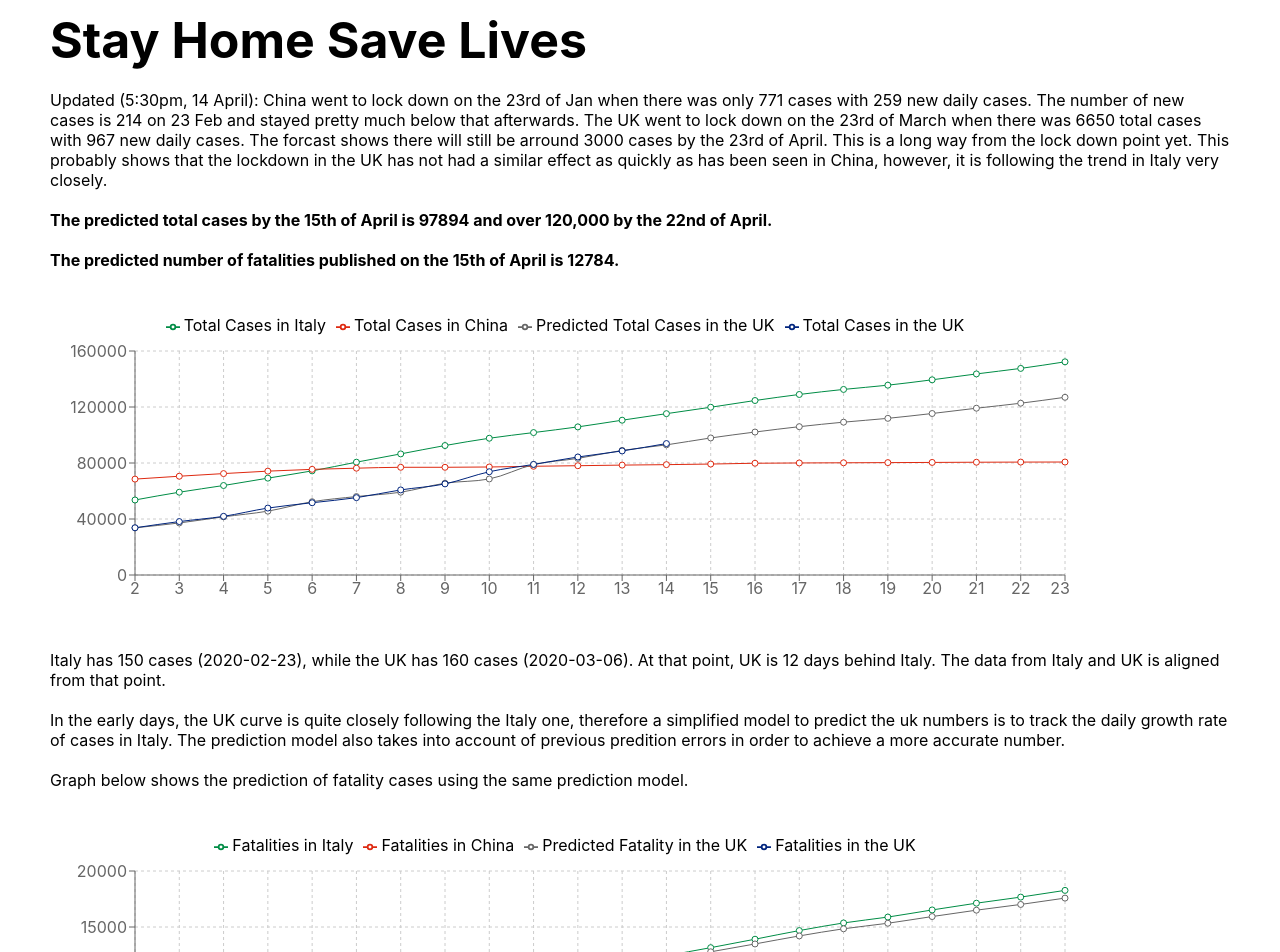
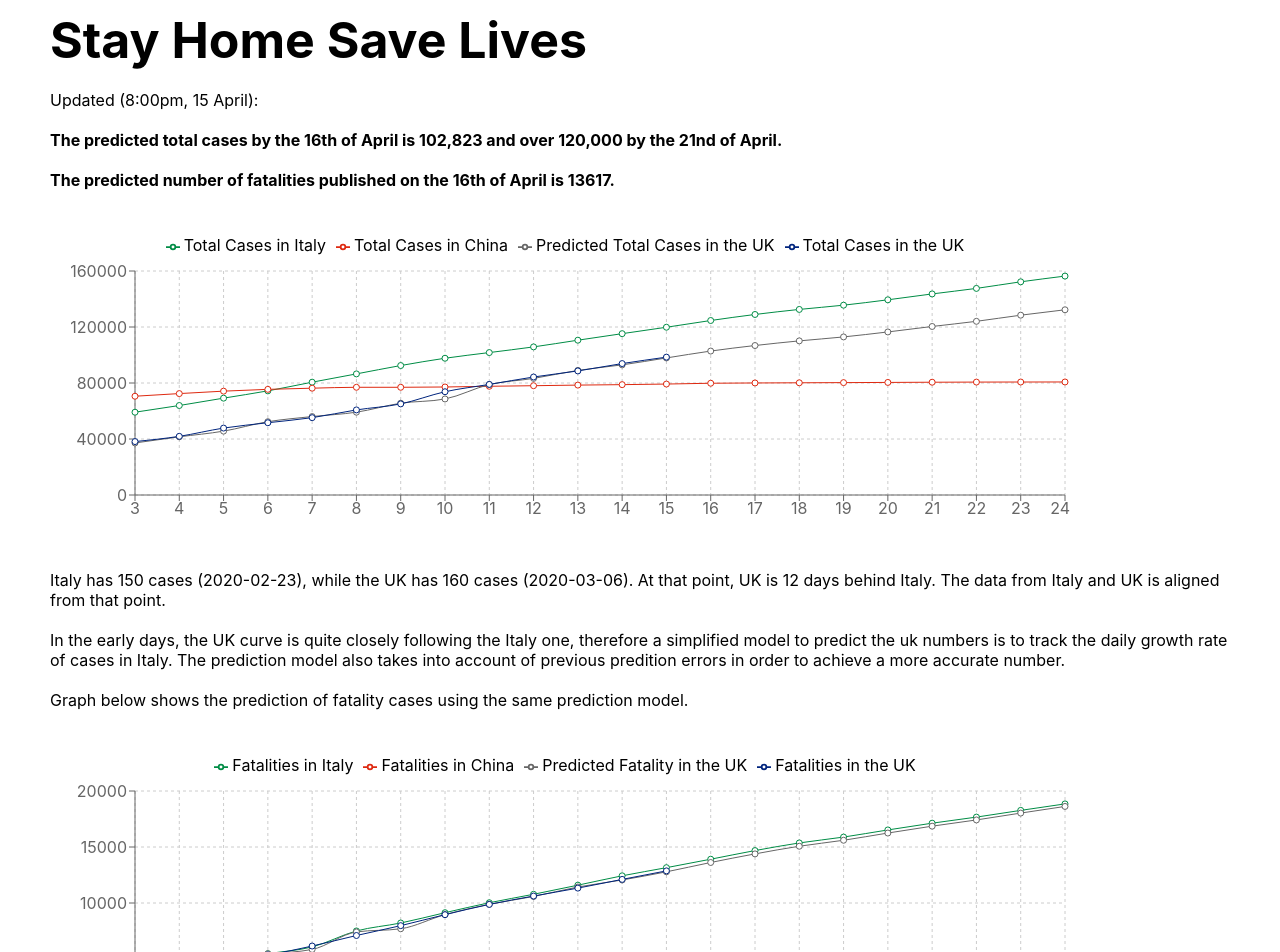
Before and after one commit to linamm/coronachart, a React (Create React App) app in the folder coronachart/: page / in a window 1280 px wide. Shown: the part 60-1012 px from the top of the page. Built offline with nearby package versions, Linux system fonts and the light colour scheme.

Commit message:
update data 15th April

```diff
--- a/coronachart/src/App.js
+++ b/coronachart/src/App.js
@@ -91,20 +91,17 @@ function App() {
       </div>
 
       <div style={styles.paragraph}>
-        Updated (5:30pm, 14 April):
-        China went to lock down on the 23rd of Jan when there was only 771 cases with 259 new daily cases. The number of new cases is 214 on 23 Feb and stayed pretty much below that afterwards.
-        The UK went to lock down on the 23rd of March when there was 6650 total cases with 967 new daily cases. The forcast shows there will still be arround 3000 cases by the 23rd of April. This is a long way from the lock down point yet.
-        This probably shows that the lockdown in the UK has not had a similar effect as quickly as has been seen in China, however, it is following the trend in Italy very closely.
+        Updated (8:00pm, 15 April):
         </div>
 
       <div style={styles.paragraph}>
         <b>
-          The predicted total cases by the 15th of April is 97894 and over 120,000 by the 22nd of April.
+          The predicted total cases by the 16th of April is 102,823 and over 120,000 by the 21nd of April.
         </b>
       </div>
       <div style={styles.paragraph}>
         <b>
-          The predicted number of fatalities published on the 15th of April is 12784.
+          The predicted number of fatalities published on the 16th of April is 13617.
         </b>
       </div>
 
--- a/coronachart/src/Data.js
+++ b/coronachart/src/Data.js
@@ -36,7 +36,7 @@ import { getPredictCases, getNewCases, getFatalityRates } from './Predict.js';
   {"name": "12", "it": 10779, "cn": 2442, 'uk': 10621, 'uk_predict': 10583},
   {"name": "13", "it": 11591, "cn": 2592, 'uk': 11329, 'uk_predict': 11427},
   {"name": "14", "it": 12428, "cn": 2663, 'uk': 12107, 'uk_predict': 12055},
-  {"name": "15", "it": 13155, "cn": 2715},
+  {"name": "15", "it": 13155, "cn": 2715, 'uk': 12868, 'uk_predict': 12784},
   {"name": "16", "it": 13910, "cn": 2744},
   {"name": "17", "it": 14681, "cn": 2788},
   {"name": "18", "it": 15362, "cn": 2835},
@@ -91,7 +91,7 @@ const raw_total_cases = [
   {"name": "12", "it": 105792, "cn": 78064, 'uk': 84279, 'uk_predict': 83286},
   {"name": "13", "it": 110574, "cn": 78497, 'uk': 88621, 'uk_predict': 88992},
   {"name": "14", "it": 115242, "cn": 78824, 'uk': 93873,'uk_predict': 92947},
-  {"name": "15", 'it': 119827, 'cn': 79251},
+  {"name": "15", 'it': 119827, 'cn': 79251, 'uk': 98476, 'uk_predict': 97894},
   {"name": "16", "it": 124632, "cn": 79824},
   {"name": "17", "it": 128948, "cn": 80026},
   {"name": "18", "it": 132547, "cn": 80151},
@@ -106,7 +106,7 @@ const raw_total_cases = [
 
 export const totalCaseStartDay = 6;
 export const fatalityCaseStartDay = 14;
-export const Today = 31 + 14; // 31 days in March + days in April
+export const Today = 31 + 15; // 31 days in March + days in April
 export const TodayTotalIndex = Today - totalCaseStartDay;
 export const TodayFatalityIndex = Today - fatalityCaseStartDay;
 const totalCases = getPredictCases(raw_total_cases, TodayTotalIndex);
```
